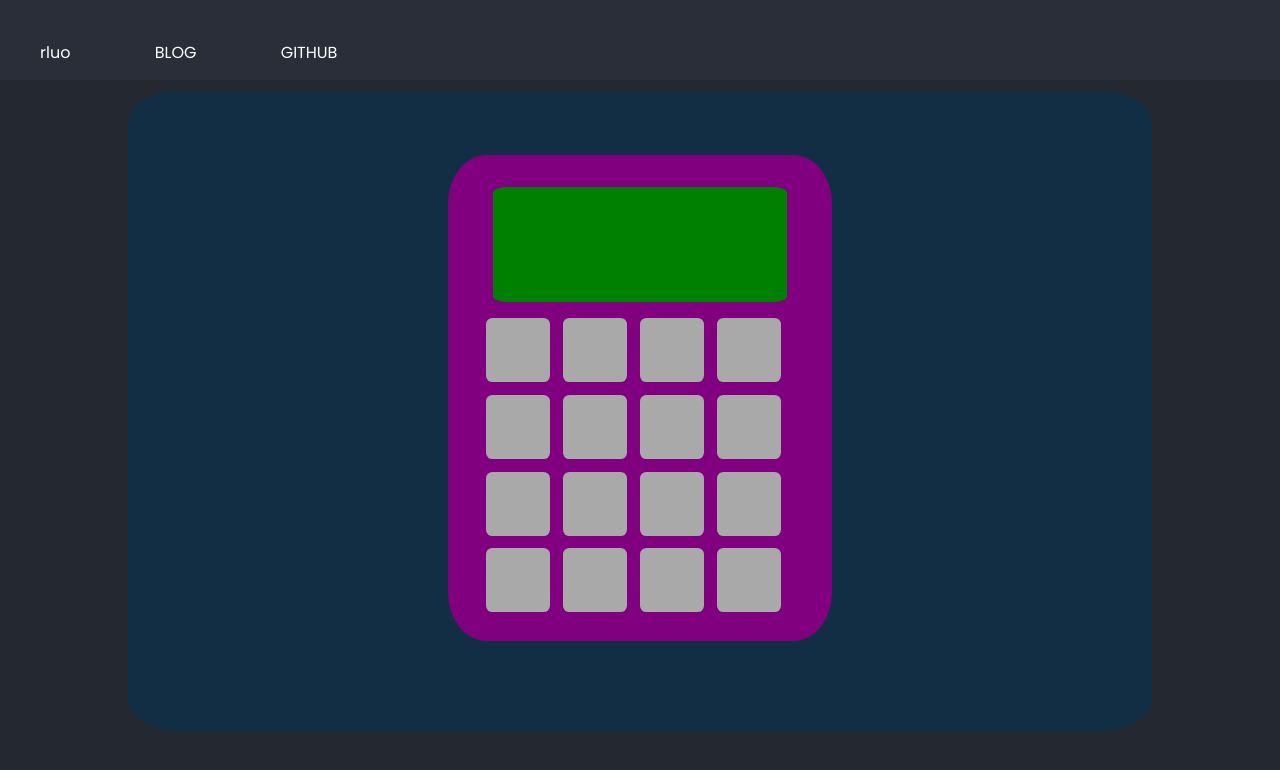
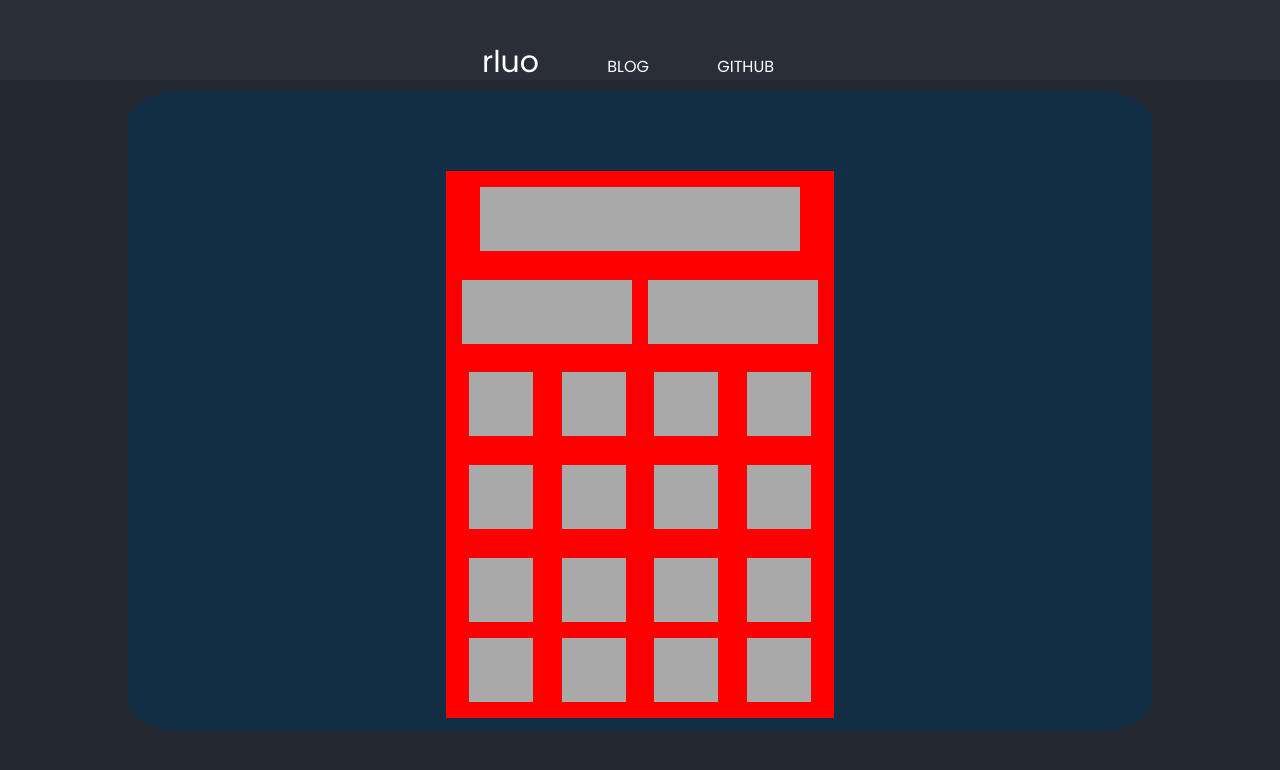
Before and after one commit to ronald-luo/calculator-app, a plain HTML site: page index.html in a window 1280 px wide. Drawn offline with Linux system fonts and the light colour scheme.

Commit message:
cleaned css grid and add js functionality

```diff
--- a/css/main.scss
+++ b/css/main.scss
@@ -31,6 +31,8 @@ body {
 nav {
   position: absolute;
   background-color: $color_2;
+  display: grid;
+  justify-content: center;
   width: 100vw;
   height: 5em;
   left: 0;
@@ -39,12 +41,16 @@ nav {
   ul li {
     list-style: none;
     display: inline-block;
-    margin: 1.5em 5em 0 0;
+    margin: 1.5em 5vw 0 0;
   }
 
   a {
     text-decoration: none;
     color: white;
+  }
+
+  #rluo {
+    font-size: 30px;
   }
 }
 
@@ -57,37 +63,60 @@ nav {
   border-radius: 5%;
 
   .calculator {
+    padding: 5em;
+    display: grid;
+    justify-content: center;
     top: 10%;
-    display: block;
-    position: relative;
-    margin: 0 auto 1em auto;
-    width: 30vw;
-    padding: 1em;
-    background-color: purple;
-    border-radius: 10%;
-  }
-
-  .display {
-    margin: 1em auto 1em auto;
-    width: 23vw;
-    height: 9vw;
-    background-color: green;
-    border-radius: 5%;
   }
 
   .btn-pad {
-    display: flex;
-    justify-content: center;
-    position: relative;
     display: grid;
+    grid-template-rows: repeat(4, 6vw);
     grid-template-columns: repeat(4, 6vw);
-    grid-template-rows: repeat(4, 6vw);
+    grid-gap: 1em 1em;
+    justify-items: center;
+    background-color: red;
+    padding: 1em;
 
-    .btn {
-      border-radius: 10%;
+    .elem {
       height: 5vw;
       width: 5vw;
       background-color: darkgrey;
     }
+
+    #display {
+      grid-column: 1/5;
+      width: 90%;
+    }
+
+    #clear {
+      grid-column: 1/3;
+      width: 100%;
+    }
+
+    #delete {
+      grid-column: 3/5;
+      width: 100%;
+    }
+
+    #add {
+      grid-column: 4/4;
+      grid-row: 3/3;
+    }
+
+    #subtract {
+      grid-column: 4/4;
+      grid-row: 4/4;
+    }
+
+    #multiply {
+      grid-column: 4/4;
+      grid-row: 5/5;
+    }
+
+    #divide {
+      grid-column: 4/4;
+      grid-row: 6/6;
+    }
   }
 }
--- a/index.html
+++ b/index.html
@@ -10,7 +10,7 @@
 <body>
     <nav>
         <ul>
-            <li><a href="#">rluo</a></li>
+            <li><a href="#" id="rluo" >rluo</a></li>
             <li><a href="#">BLOG</a></li>
             <li><a href="#">GITHUB</a></li>
         </ul>
@@ -22,25 +22,26 @@
 
     <div class="calculator-container">
         <div class="calculator">
-            <div class="display"></div>
-
             <div class="btn-pad">
-                <div class="btn" id="0"></div>
-                <div class="btn" id="1"></div>
-                <div class="btn" id="2"></div>
-                <div class="btn" id="3"></div>
-                <div class="btn" id="4"></div>
-                <div class="btn" id="5"></div>
-                <div class="btn" id="6"></div>
-                <div class="btn" id="7"></div>
-                <div class="btn" id="8"></div>
-                <div class="btn" id="9"></div>
-                <div class="btn" id="add"></div>
-                <div class="btn" id="subtract"></div>
-                <div class="btn" id="multiply"></div>
-                <div class="btn" id="divide"></div>
-                <div class="btn" id="equals"></div>
-                <div class="btn" id="clear"></div>
+                <div class="elem" id="display"></div>
+                <div class="btn elem" id="clear"></div>
+                <div class="btn elem" id="delete"></div>
+                <div class="btn elem" id="7"></div>
+                <div class="btn elem" id="8"></div>
+                <div class="btn elem" id="9"></div>
+                <div class="btn elem" id="4"></div>
+                <div class="btn elem" id="5"></div>
+                <div class="btn elem" id="6"></div>
+                <div class="btn elem" id="1"></div>
+                <div class="btn elem" id="2"></div>
+                <div class="btn elem" id="3"></div>
+                <div class="btn elem" id="0"></div>
+                <div class="btn elem" id="."></div>
+                <div class="btn elem" id="add"></div>
+                <div class="btn elem" id="subtract"></div>
+                <div class="btn elem" id="multiply"></div>
+                <div class="btn elem" id="divide"></div>
+                <div class="btn elem" id="equals"></div>
             </div>
 
         </div>
--- a/index.js
+++ b/index.js
@@ -1,19 +1,68 @@
-function add (numA, numB) {
-    return numA + numB
+let current_operation = [];
+let num1 = 0;
+let num2 = 0;
+
+(function addListeners () {
+    let nodeList = document.querySelectorAll('.btn')
+    nodeList.forEach(node => {
+        node.addEventListener('click', (e) => {
+            let item = e.target.id
+            current_operation.push(item)
+            console.log(item)
+            switch (item) {
+                case "add":
+                    num1 = parser()
+                    break;
+                case "subtract":
+                    num1 = parser()
+                    break;
+                case "multiply":
+                    num1 = parser()
+                    break;
+                case "divide":
+                    num1 = parser()
+                    break;
+                case "equals":
+                    num2 = parser()
+                    console.log(num1, num2, num1[1])
+                    let a = operators[num1[1]](num1, num2)
+
+                    let b = add(Number(num1[0]), Number(num2[0]))
+                    console.log(a)
+            }
+
+        })
+    })
+})()
+
+function clear () {
+    current_operation = []
 }
 
-function subtract (numA, numB) {
-    return numA - numB
+function parser () {
+    result = ""
+    temp = [...current_operation]
+    for (let i = 0; i < temp.length - 1; i++) {
+        result += temp[i]
+    }
+    clear()
+    return [result, temp[temp.length - 1]]
 }
 
-function multiply (numA, numB) {
-    return numA * numB
+let operators = {
+    add (numA, numB) {
+        return numA + numB
+    },
+
+    subtract (numA, numB) {
+        return numA - numB
+    },
+
+    multiply (numA, numB) {
+        return numA * numB
+    },
+
+    divide (numA, numB) {
+        return numA / numB
+    }
 }
-
-function divide (numA, numB) {
-    return numA / numB
-}
-
-function operate(numA, numB, operator) {
-    return operator(numA, numB)
-}
```
Also changed, not shown: css/main.css, 1 other file.
